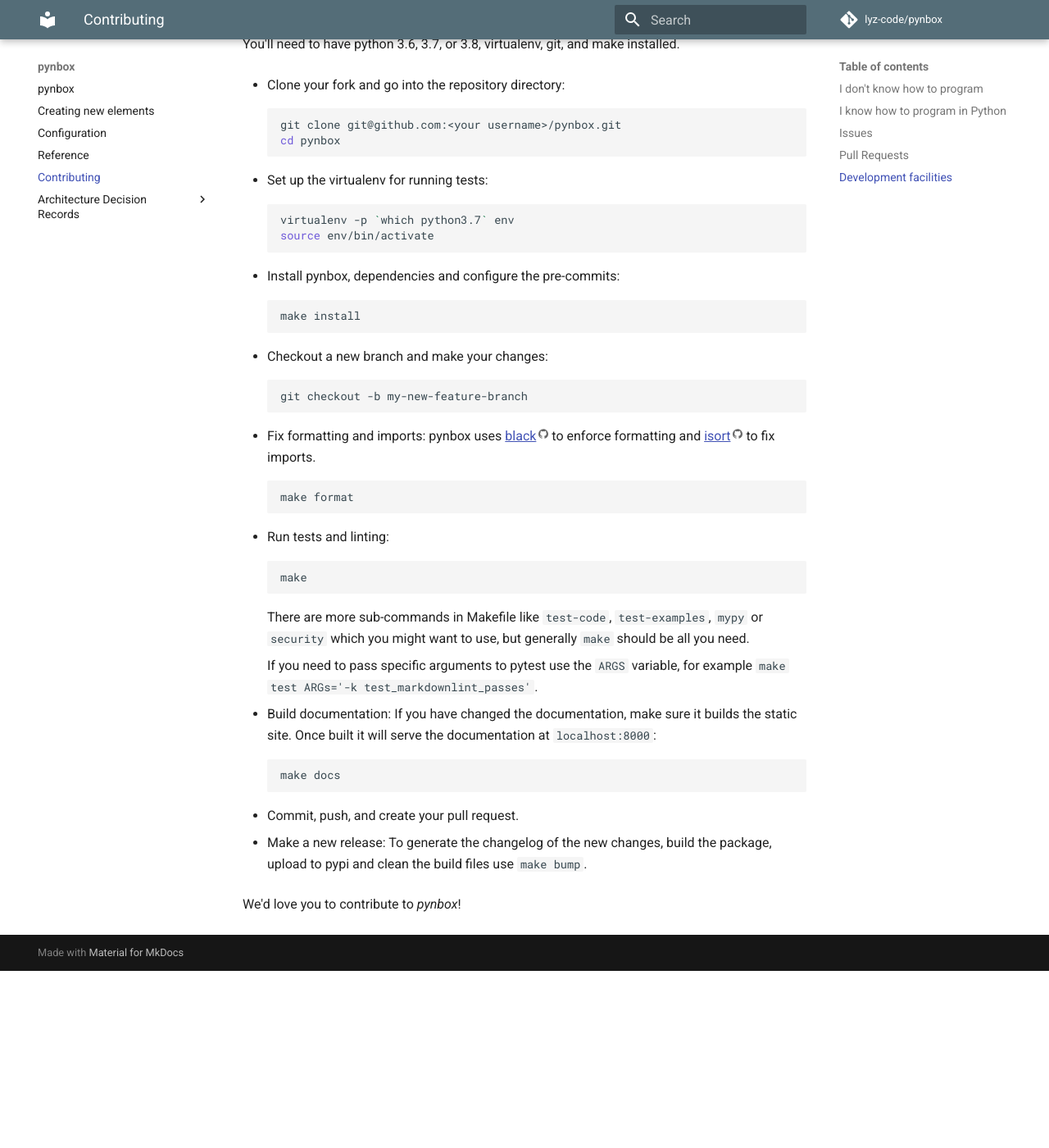
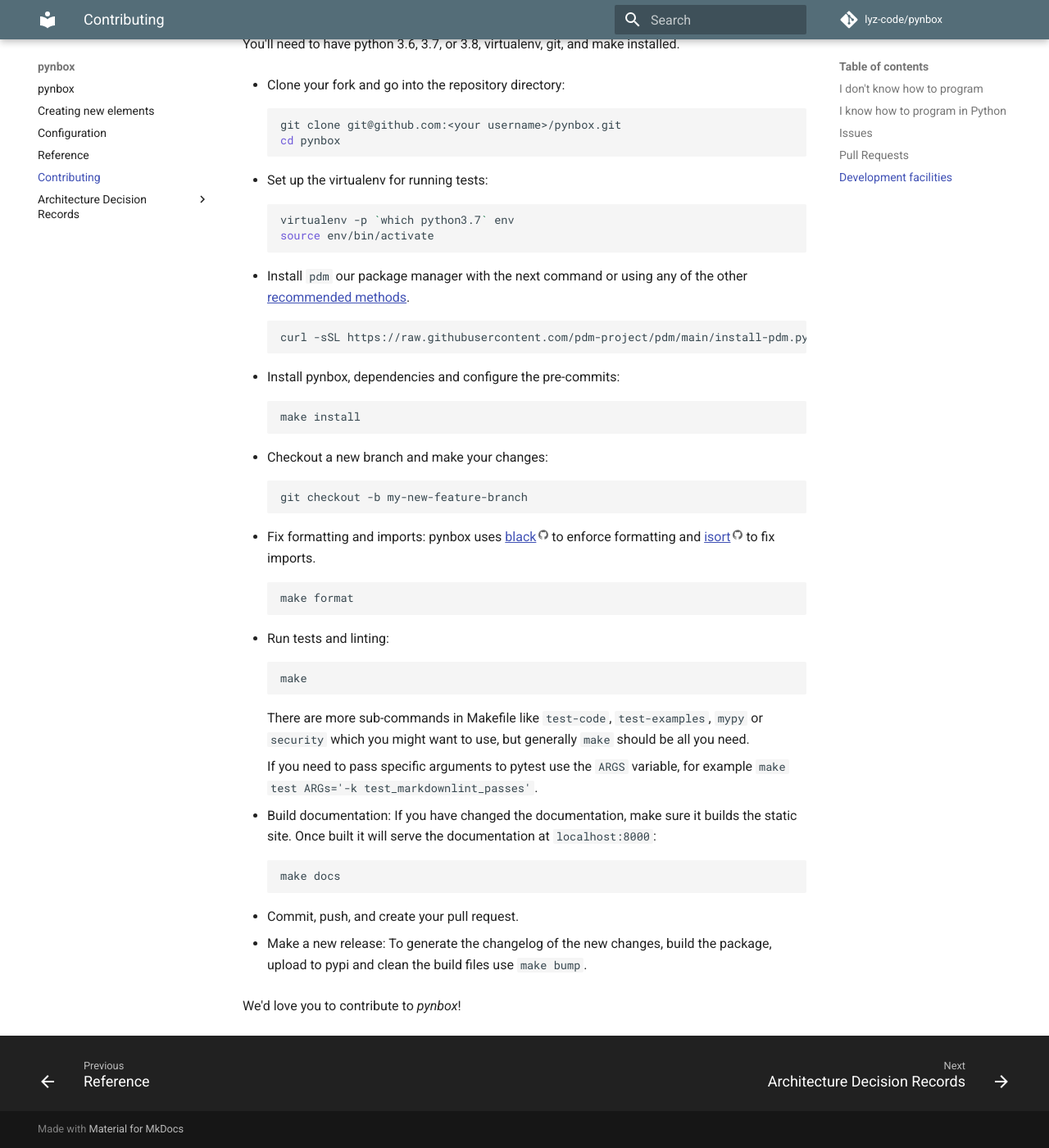
Before and after one commit to lyz-code/pynbox, an MkDocs documentation site: the page built from docs/contributing.md, in a window 1280 px wide and 1400 px high, scrolled down 1848 px. Shown: the whole window at 82% size. Built offline with MkDocs 1.6.1 and Material for MkDocs 9.7.7, drawn with Linux system fonts in a browser that asks for light colours; comment, search, counter and statistics services are not loaded; before the commit the page ends 3032 px from its top, so only the background shows below that.

Commit message:
ci: fix broken pipeline

````diff
--- a/docs/contributing.md
+++ b/docs/contributing.md
@@ -92,6 +92,14 @@ You'll need to have python 3.6, 3.7, or 3.8, virtualenv, git, and make installed
     source env/bin/activate
     ```
 
+* Install `pdm` our package manager with the next command or using any of the
+    other [recommended
+    methods](https://pdm.fming.dev/latest/#recommended-installation-method).
+
+    ```bash
+    curl -sSL https://raw.githubusercontent.com/pdm-project/pdm/main/install-pdm.py | python3 -
+    ```
+
 * Install pynbox, dependencies and configure the
     pre-commits:
 
--- a/mkdocs.yml
+++ b/mkdocs.yml
@@ -72,6 +72,7 @@ theme:
   # logo: 'images/logo.bmp'
   features:
     - navigation.instant
+    - navigation.footer
     - navigation.top
     - content.code.annotate
 
````
Also changed, not shown: README.md (+21 -0 lines), docs/index.md (+21 -0 lines), pyproject.toml (+4 -4 lines), .cruft.json, 4 other files.
